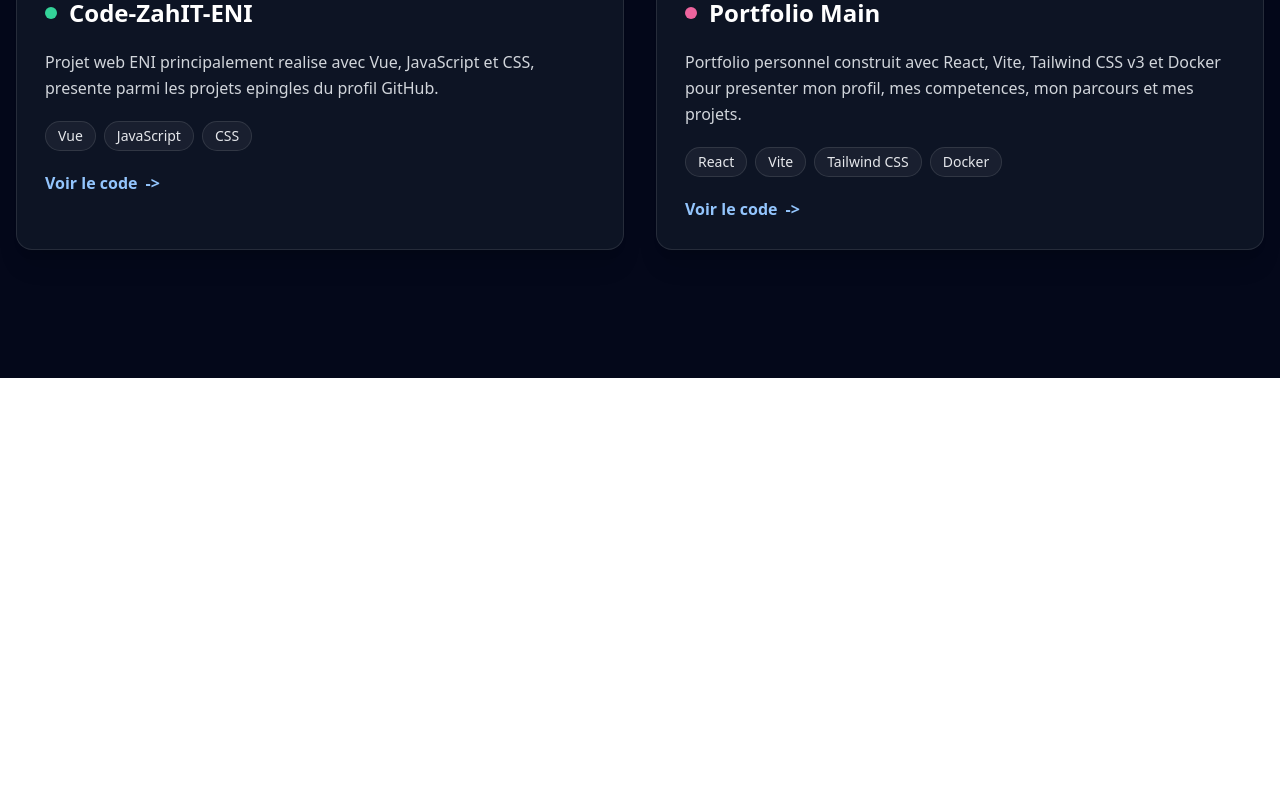
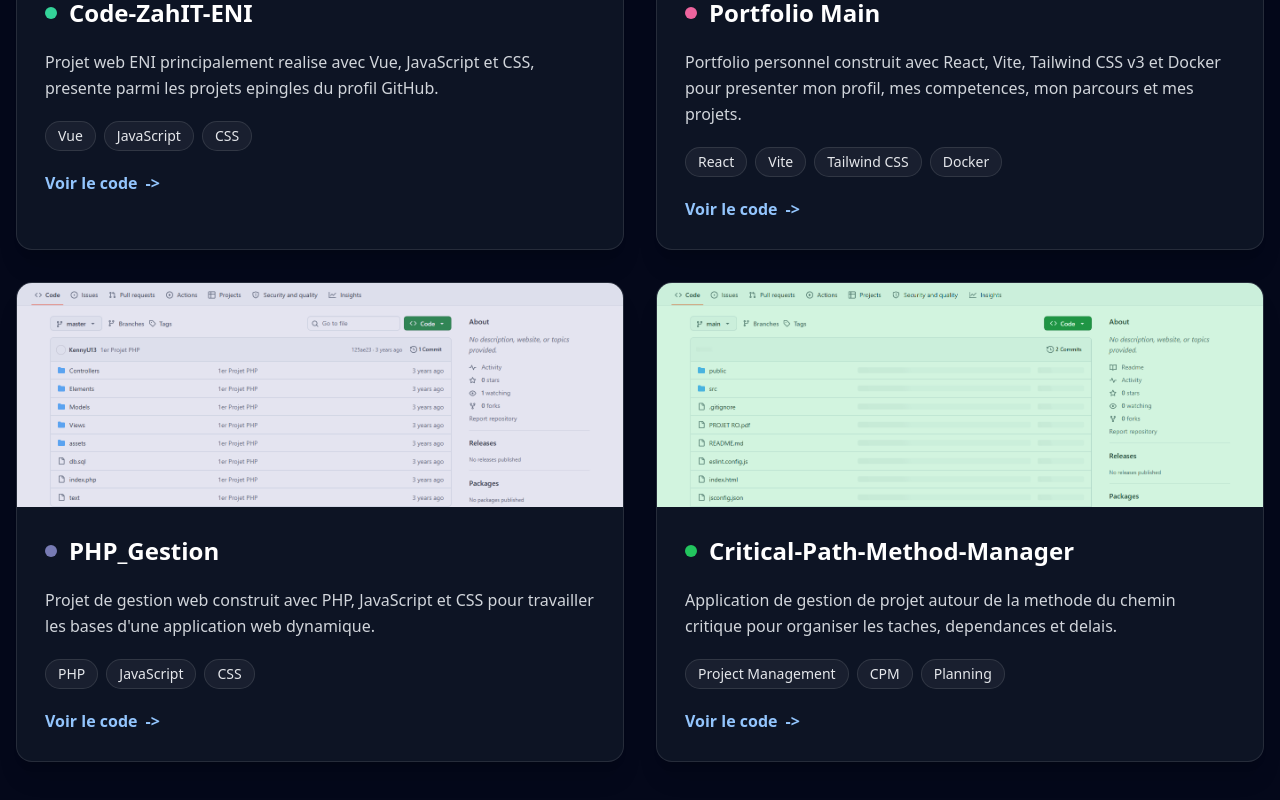
Before and after one commit to KennyU13/KennyU13.github.io, a React (Vite) app: page /projects in a window 1280 px wide. Shown: the part 1114-1914 px from the top of the page. Before the commit the page ends 1492 px from the top, so only its background shows below. Built offline with nearby package versions, Linux system fonts and the light colour scheme.

Commit message:
Add PHP and CPM projects

```diff
--- a/src/pages/Projects/Projects.jsx
+++ b/src/pages/Projects/Projects.jsx
@@ -38,6 +38,24 @@ const projects = [
     color: "#ed649e",
     stack: ["React", "Vite", "Tailwind CSS", "Docker"],
     githubLink: "https://github.com/KennyU13/portfolio-main",
+  },
+  {
+    title: "PHP_Gestion",
+    description:
+      "Projet de gestion web construit avec PHP, JavaScript et CSS pour travailler les bases d'une application web dynamique.",
+    image: "/project-demos/php-gestion.png?v=2",
+    color: "#777bb4",
+    stack: ["PHP", "JavaScript", "CSS"],
+    githubLink: "https://github.com/KennyU13/PHP_Gestion",
+  },
+  {
+    title: "Critical-Path-Method-Manager",
+    description:
+      "Application de gestion de projet autour de la methode du chemin critique pour organiser les taches, dependances et delais.",
+    image: "/project-demos/critical-path-method-manager.png",
+    color: "#22c55e",
+    stack: ["Project Management", "CPM", "Planning"],
+    githubLink: "https://github.com/KennyU13/Critical-Path-Method-Manager",
   },
 ];
 
```
Also changed, not shown: public/project-demos/critical-path-method-manager.png (added), 1 other file (tests, documents, lock files or other folders).
